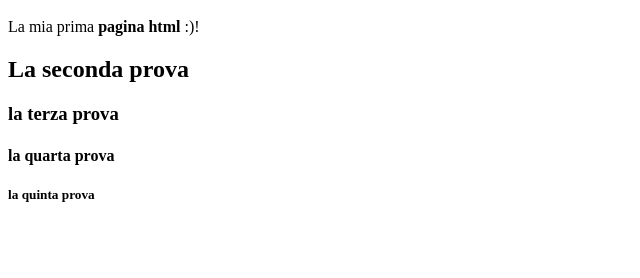
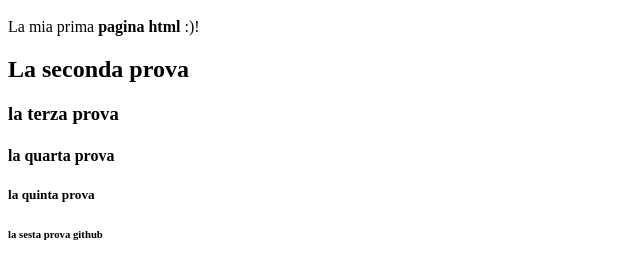
Before and after one commit to alettio87/alettio87.github.io, a plain HTML site: page index.html in a window 1280 px wide. Shown: the part 48-326 px from the top of the page, without its empty margins (0-640 px from the left). Drawn offline with Linux system fonts and the light colour scheme.

Commit message:
modifica h6

```diff
--- a/index.html
+++ b/index.html
@@ -13,7 +13,7 @@
     <h3>la terza prova</h3>
     <h4>la quarta prova</h4>
     <h5>la quinta prova</h5>
-
+    <h6>la sesta prova github</h6>
   </body>
 
 </html>
```
